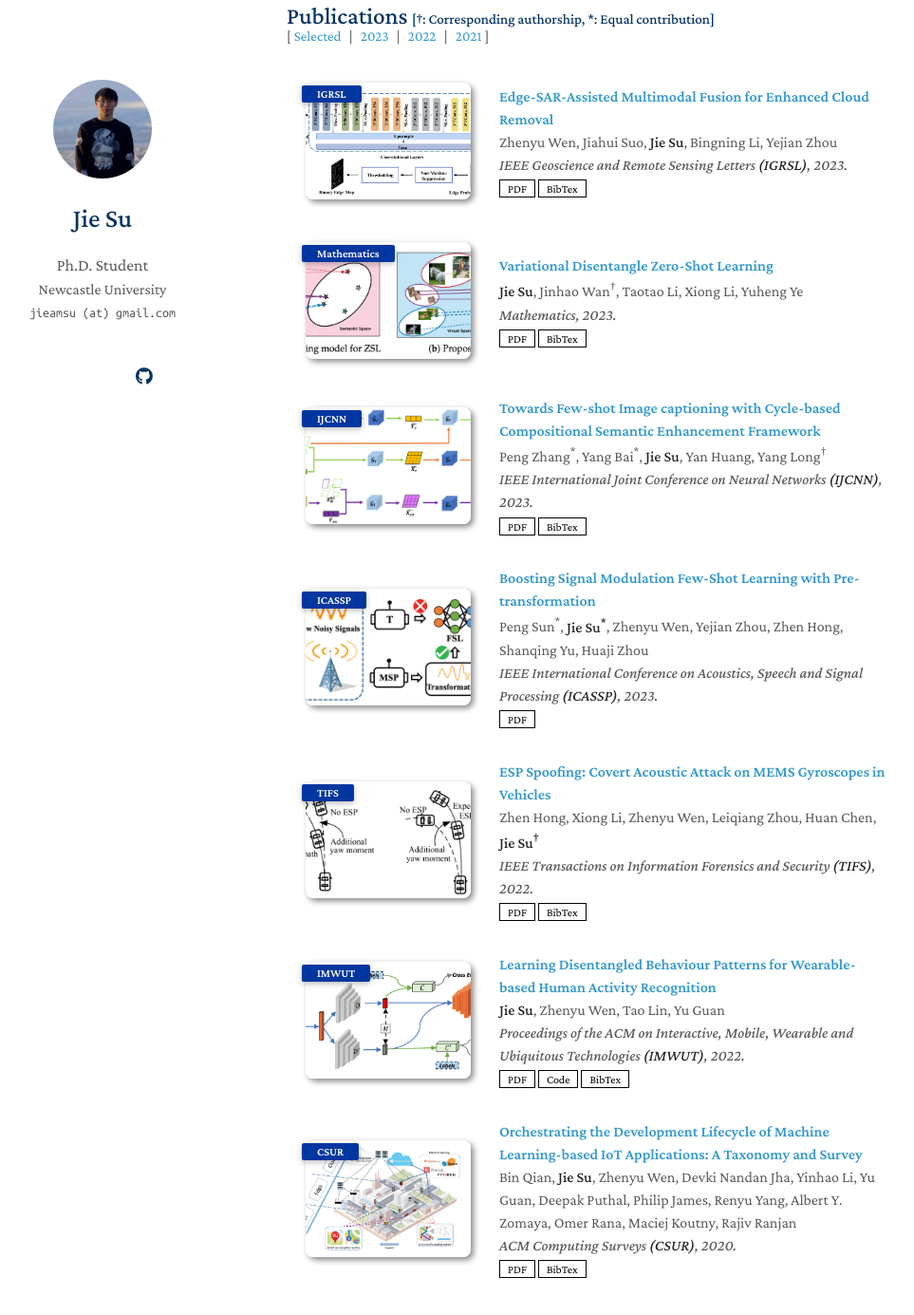
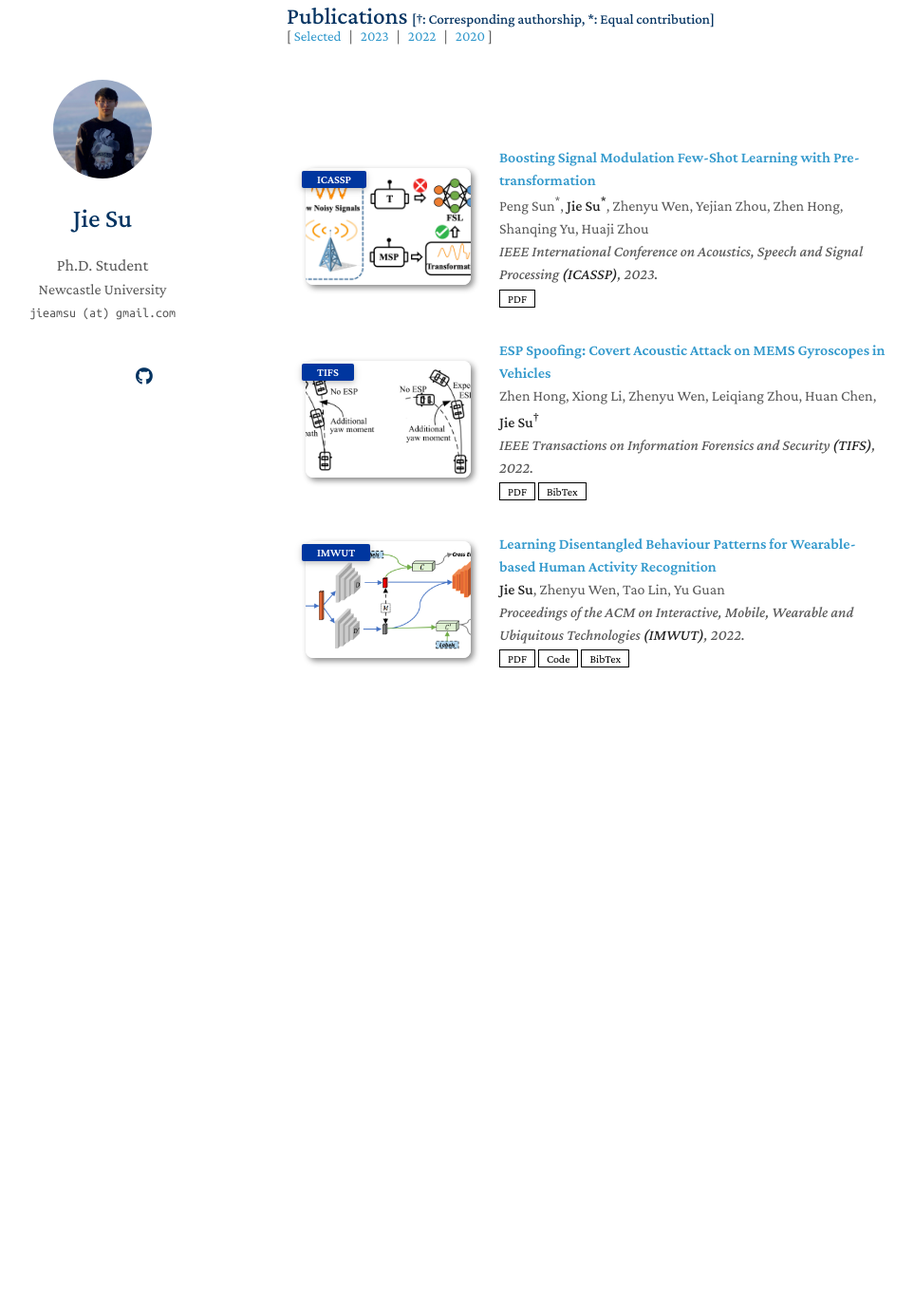
Before and after one commit to Jie-su/Jie-su.github.io, a Jekyll site: the page built from index.md, in a window 1280 px wide and 1400 px high, scrolled down 448 px. Shown: the top 1385 px of the window at 95% size, without its empty margins (168-1131 px from the left). Built offline with Jekyll 4.4.1, drawn with Linux system fonts in a browser that asks for light colours; nearby versions of some CDN libraries; a style sheet for code colours, icons or effects is not loaded; our own code applies the rules of GitHub Pages for plain Markdown files; after the commit the page ends 1303 px from its top, so only the background shows below that.

```diff
--- a/_includes/publications.md
+++ b/_includes/publications.md
@@ -8,15 +8,14 @@
     <span style="margin-left: 5px; margin-right: 5px;">|</span>
     <a href="#" onclick="filterByYear('2022')" style="font-size:15px;">2022</a>
     <span style="margin-left: 5px; margin-right: 5px;">|</span>
-    <a href="#" onclick="filterByYear('2021')" style="font-size:15px;">2021</a>
+    <a href="#" onclick="filterByYear('2020')" style="font-size:15px;">2020</a>
     <temp style="font-size:15px;">]</temp>
 </div>
-
 
 <div class="publications">
 <ol class="bibliography">
 <!-- ####################################Start##################################-->
-<li>
+<li data-year="2023">
 <div class="pub-row">
   <div class="col-sm-3 abbr" style="position: relative;padding-right: 15px;padding-left: 15px;">
     <img src="assets/img/3517257.png" class="teaser img-fluid z-depth-1">
@@ -36,7 +35,7 @@
 <br>
 <!-- #####################################End###################################-->
 <!-- ####################################Start##################################-->
-<li>
+<li data-year="2023">
 <div class="pub-row">
   <div class="col-sm-3 abbr" style="position: relative;padding-right: 15px;padding-left: 15px;">
     <img src="assets/img/3517256.png" class="teaser img-fluid z-depth-1">
@@ -56,7 +55,7 @@
 <br>
 <!-- #####################################End###################################-->
 <!-- ####################################Start##################################-->
-<li>
+<li data-year="2023">
 <div class="pub-row">
   <div class="col-sm-3 abbr" style="position: relative;padding-right: 15px;padding-left: 15px;">
     <img src="assets/img/3517255.png" class="teaser img-fluid z-depth-1">
@@ -76,7 +75,7 @@
 <br>
 <!-- #####################################End###################################-->
 <!-- ####################################Start##################################-->
-<li>
+<li data-year="2023" data-tag="selected">
 <div class="pub-row">
 
   <div class="col-sm-3 abbr" style="position: relative;padding-right: 15px;padding-left: 15px;">
@@ -97,7 +96,7 @@
 <br>
 <!-- #####################################End###################################-->
 <!-- ####################################Start##################################-->
-<li>
+<li data-year="2022" data-tag="selected">
 <div class="pub-row">
 
   <div class="col-sm-3 abbr" style="position: relative;padding-right: 15px;padding-left: 15px;">
@@ -118,7 +117,7 @@
 <br>
 <!-- #####################################End###################################-->
 <!-- ####################################Start##################################-->
-<li>
+<li data-year="2022" data-tag="selected">
 <div class="pub-row">
 <div class="col-sm-3 abbr" style="position: relative;padding-right: 15px;padding-left: 15px;">
 <img src="assets/img/3517252.png" class="teaser img-fluid z-depth-1">
@@ -142,7 +141,7 @@
 <br>
 <!-- #####################################End###################################-->
 <!-- ####################################Start##################################-->
-<li>
+<li data-year="2020">
 <div class="pub-row">
   <div class="col-sm-3 abbr" style="position: relative;padding-right: 15px;padding-left: 15px;">
     <img src="assets/img/3398020.png" class="teaser img-fluid z-depth-1">
```
Also changed, not shown: other parts of _includes/publications.md (+21 -0 lines).
